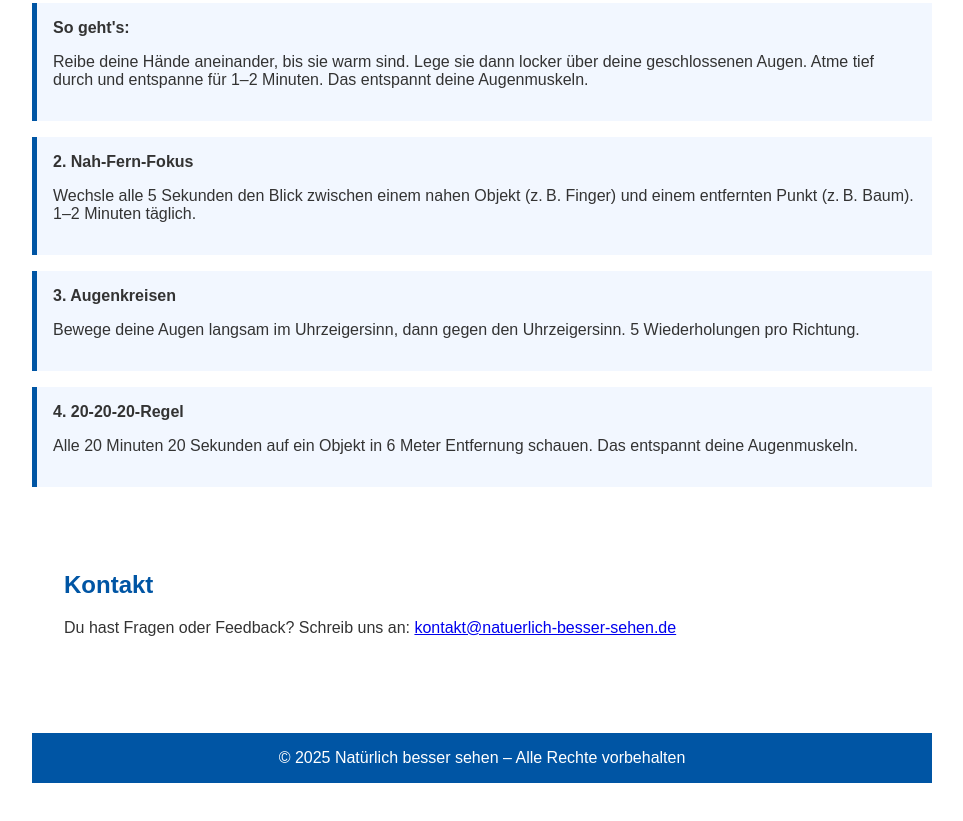
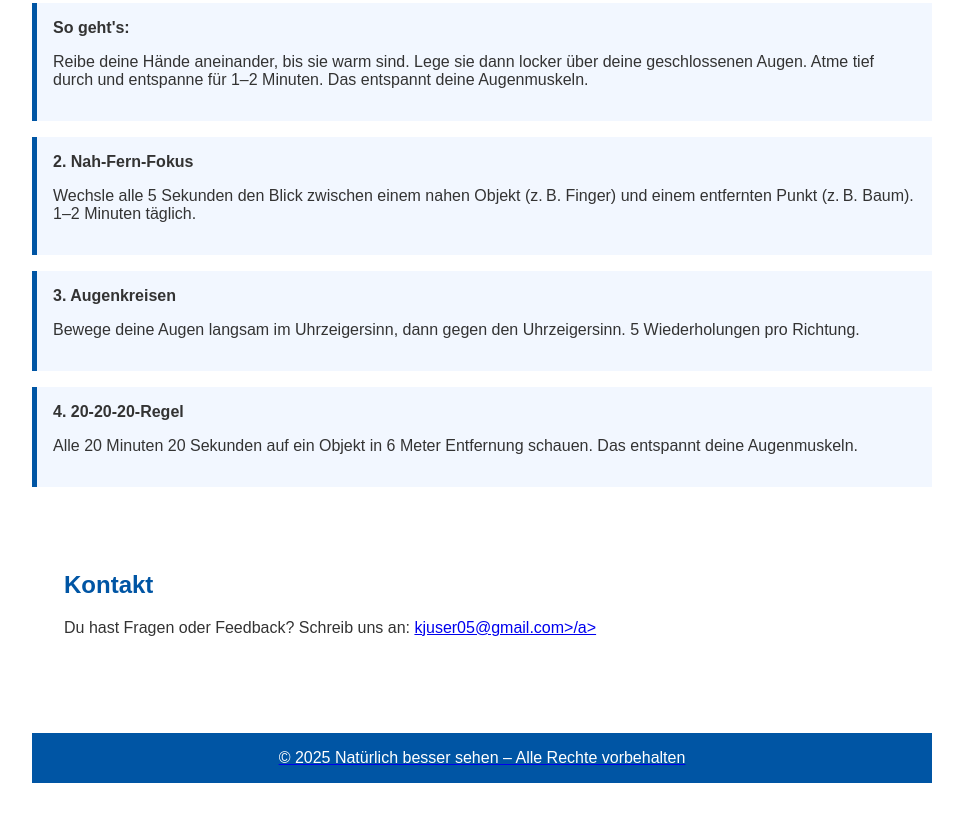
Before and after one commit to Kjuser740/natuerlich-besser-sehen, a plain HTML site: page index.html in a window 1280 px wide. Shown: the part 690-1511 px from the top of the page, without its empty margins (158-1121 px from the left). Drawn offline with Linux system fonts and the light colour scheme.

Commit message:
Update index.html

```diff
--- a/index.html
+++ b/index.html
@@ -126,7 +126,7 @@
 
   <section class="section" id="kontakt">
     <h2>Kontakt</h2>
-    <p>Du hast Fragen oder Feedback? Schreib uns an: <a href="mailto:kontakt@natuerlich-besser-sehen.de">kontakt@natuerlich-besser-sehen.de</a></p>
+    <p>Du hast Fragen oder Feedback? Schreib uns an: <a href="mailto:kjuser05@gmail.com">kjuser05@gmail.com>/a></p>
   </section>
 
   <footer>
```
